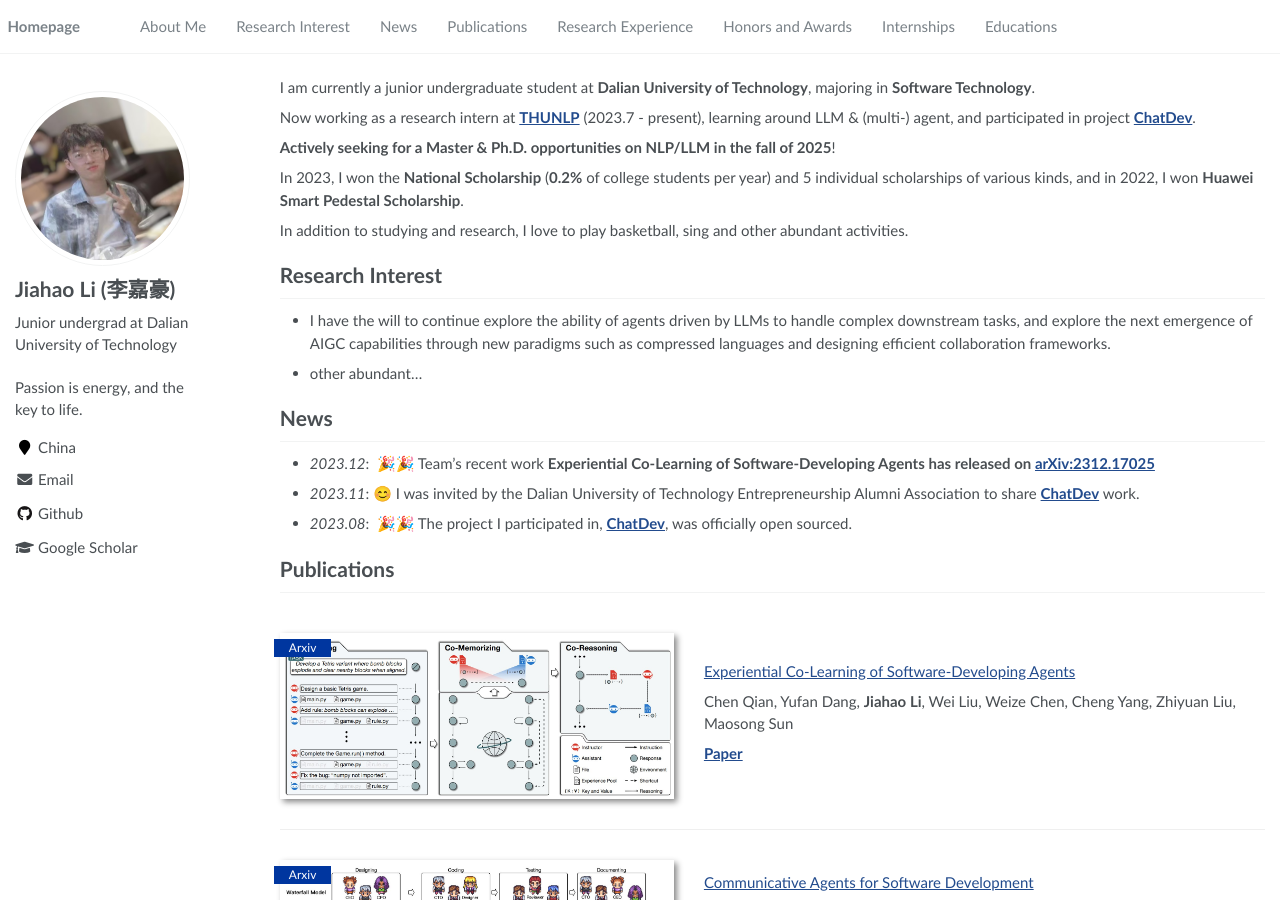
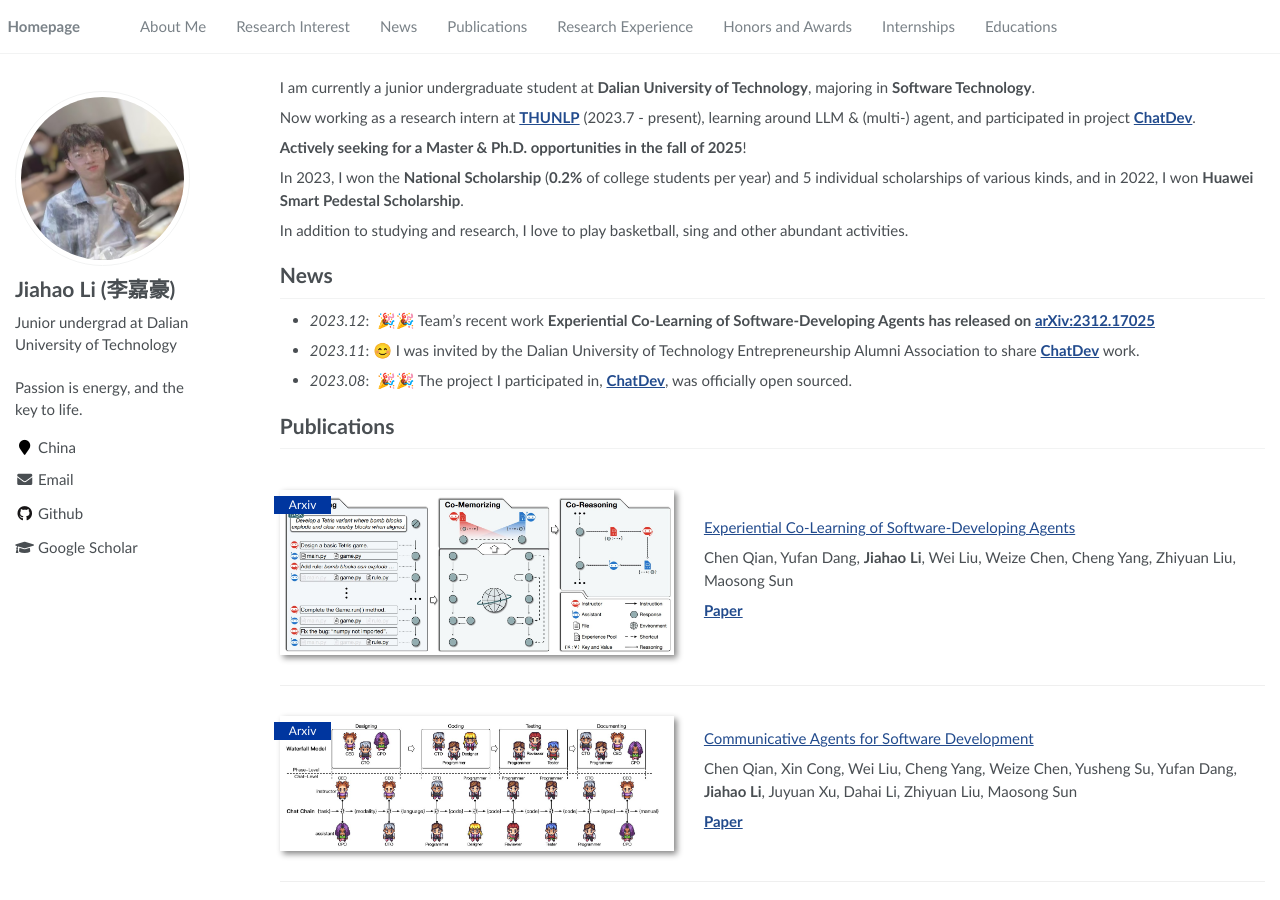
Before and after one commit to JiahaoLi2003/JiahaoLi2003.github.io, a Jekyll site: the page built from _pages/about.md, in a window 1280 px wide and 900 px high. Built offline with Jekyll 4.4.1, drawn with Linux system fonts in a browser that asks for light colours.

Commit message:
Update about.md

```diff
--- a/_pages/about.md
+++ b/_pages/about.md
@@ -21,19 +21,19 @@ I am currently a junior undergraduate student at **Dalian University of Technolo
 
 Now working as a research intern at **[THUNLP](https://nlp.csai.tsinghua.edu.cn/)** (2023.7 - present), learning around LLM & (multi-) agent, and participated in project **[ChatDev](https://github.com/OpenBMB/ChatDev)**.
 
-**Actively seeking for a Master & Ph.D. opportunities  on NLP/LLM in the fall of 2025**!
+**Actively seeking for a Master & Ph.D. opportunities in the fall of 2025**!
 
 In 2023, I won the **National Scholarship** (**0.2%** of college students per year) and 5 individual scholarships of various kinds, and in 2022, I won **Huawei Smart Pedestal Scholarship**.
 
 In addition to studying and research, I love to play basketball, sing and other abundant activities.
 
-
+<!--
 # Research Interest
 
 - I have the will to continue explore the ability of agents driven by LLMs to handle complex downstream tasks, and explore the next emergence of AIGC capabilities through new paradigms such as compressed languages and designing efficient collaboration frameworks.
 
 - other abundant...
-
+-->
 
 # News
 - *2023.12*: &nbsp;🎉🎉 Team's recent work **Experiential Co-Learning of Software-Developing Agents has released on [arXiv:2312.17025](https://arxiv.org/abs/2312.17025)**
```
